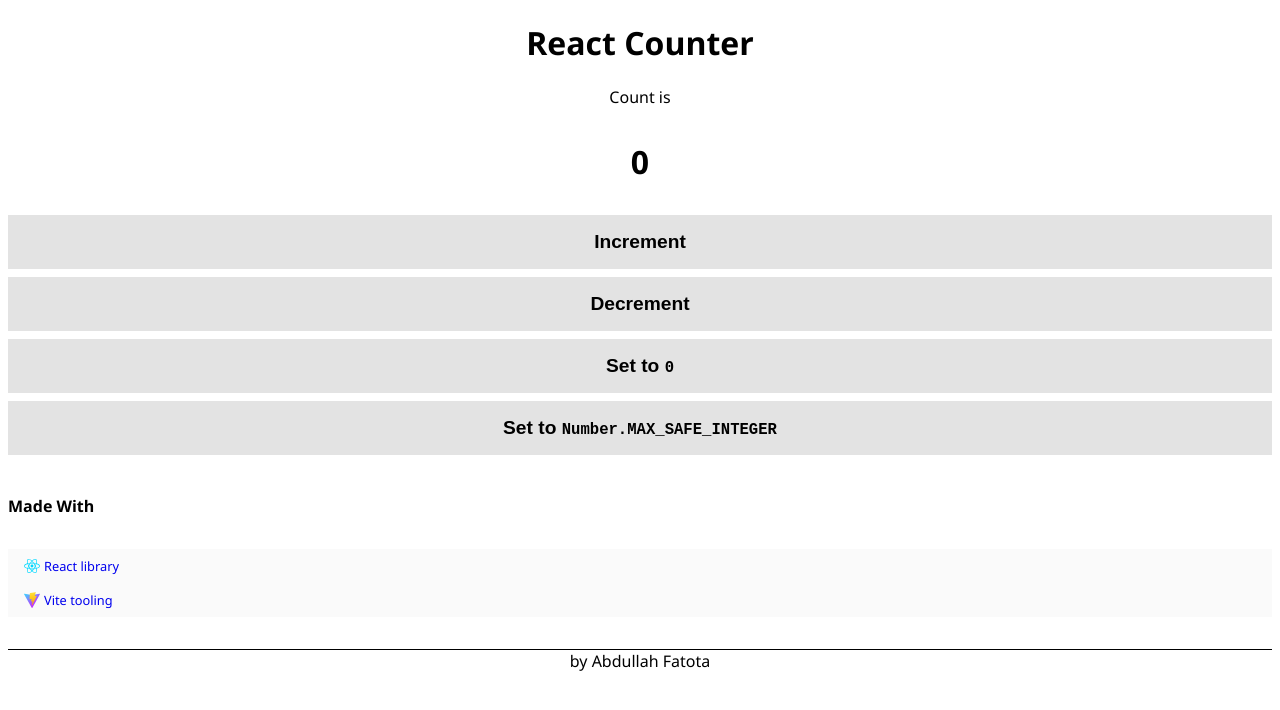
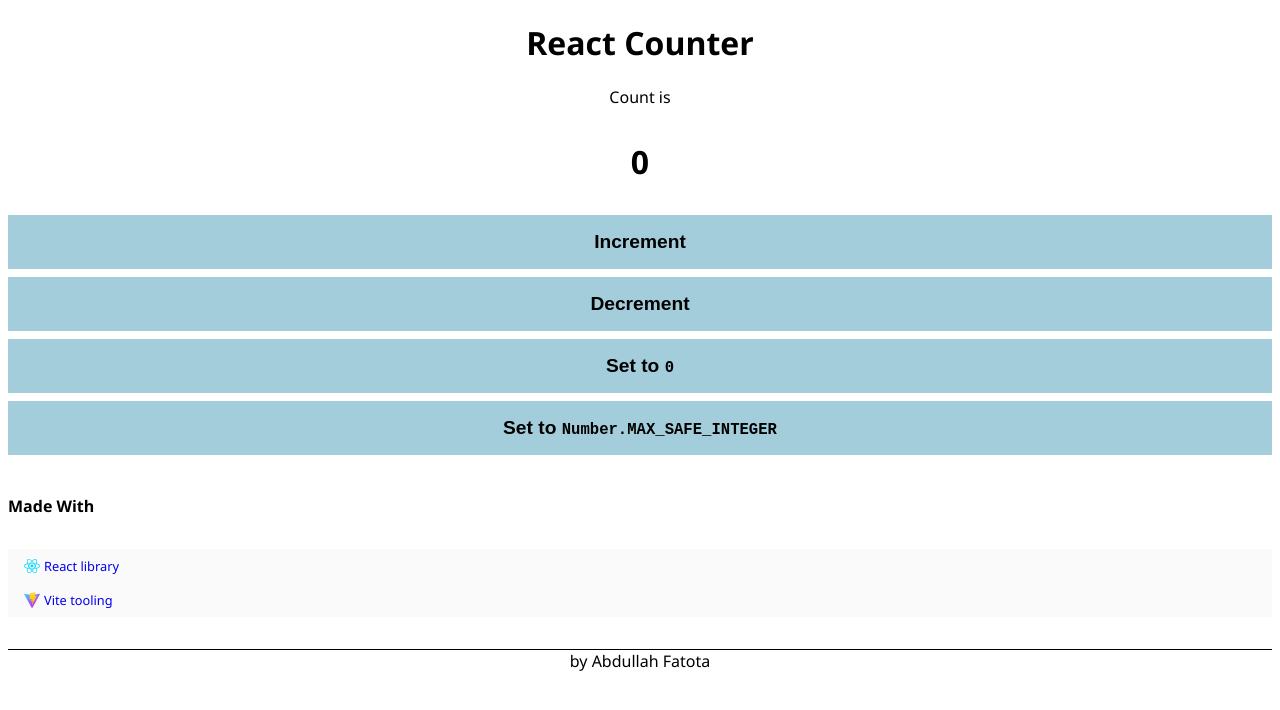
Before and after one commit to new-AF/react-counter, a React (Vite) app: page / in a window 1280 px wide. Shown: the top 710 px of the page. Built offline with nearby package versions, Linux system fonts and the light colour scheme.

Commit message:
Add README.md public/preview.png ; Update App.css

```diff
--- a/src/App.css
+++ b/src/App.css
@@ -17,9 +17,11 @@
   border: none;
   filter: brightness(0.95);
   margin-bottom: 0.5rem;
+  background-color: lightblue;
+  transition: filter 100ms;
 }
 .counter:hover {
-  filter: brightness(0.85);
+  filter: brightness(0.8);
 }
 
 #footer {
```
Also changed, not shown: public/preview.png (added), 1 other file (tests, documents, lock files or other folders).
